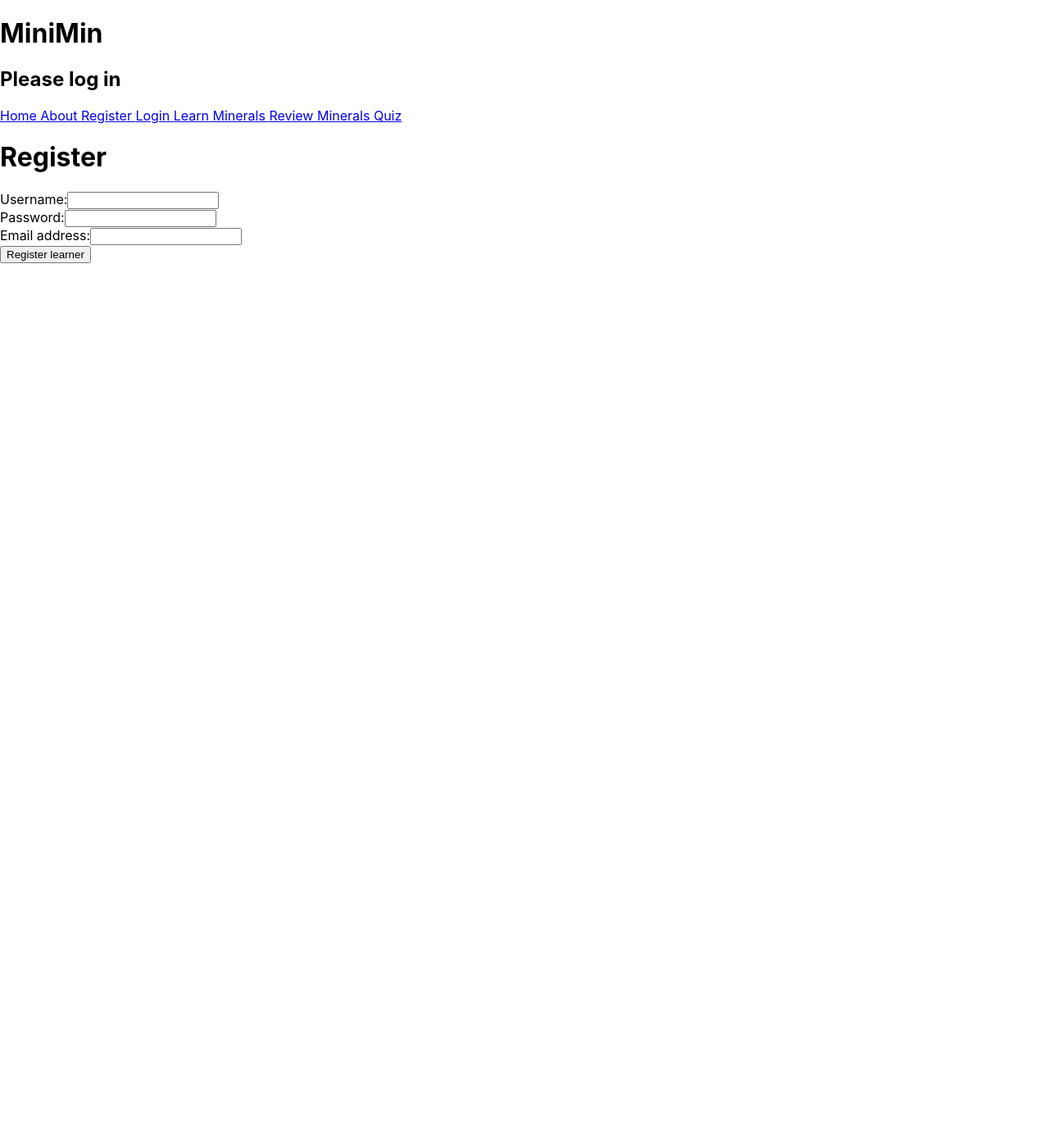
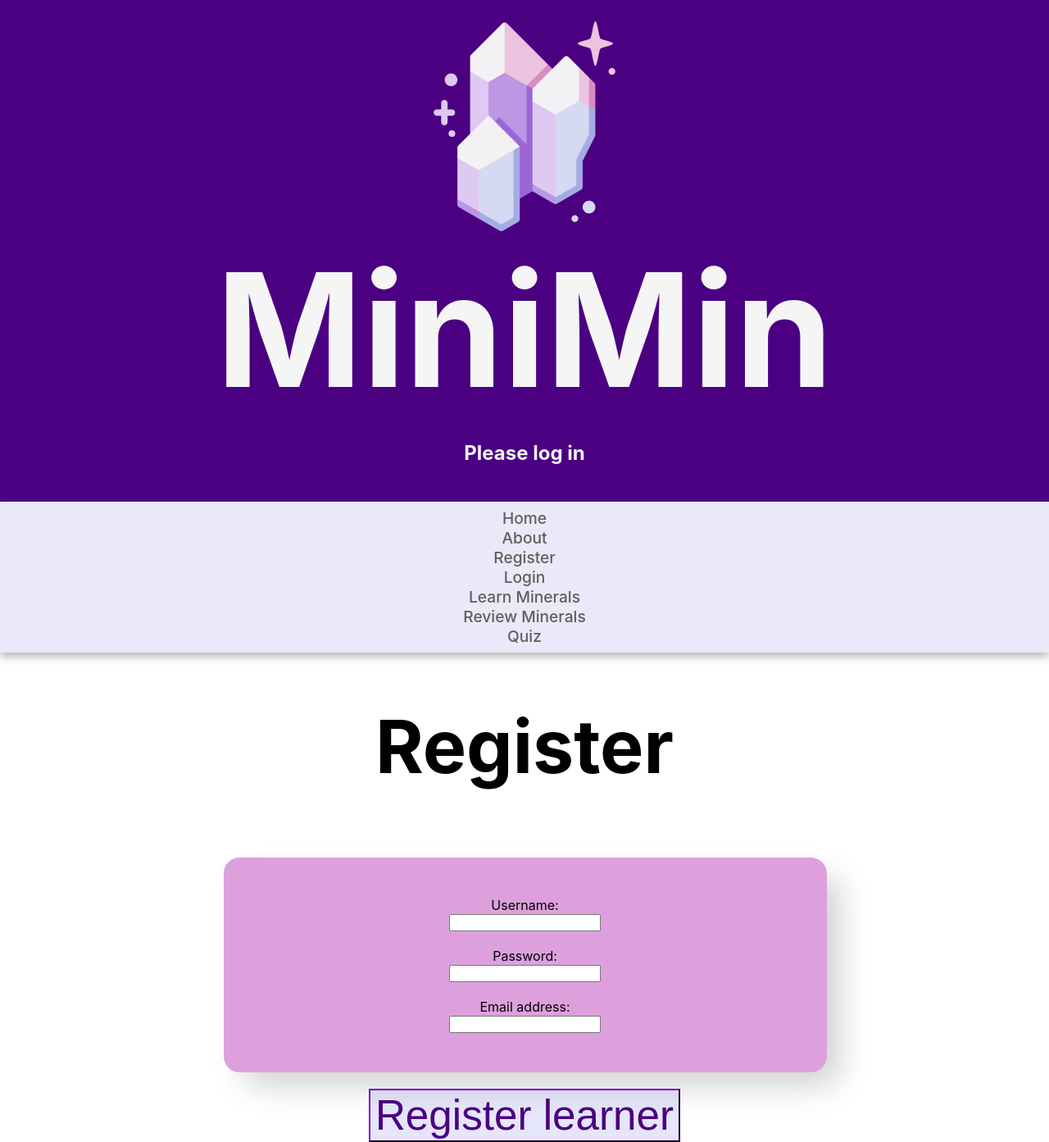
Before and after one commit to hillaryhsmith/mini_min_front_end, a React (Create React App) app: page /register in a window 1280 px wide. Shown: the whole page at 82% size. Before the commit the page ends 800 px from the top, so only its background shows below. Built offline with nearby package versions, Linux system fonts and the light colour scheme.

Commit message:
make css for register page

```diff
--- a/src/App.css
+++ b/src/App.css
@@ -1,38 +1,106 @@
 .App {
+  text-align: center;
+  font-family: Arial, Helvetica, sans-serif;
+}
+
+#header-container {
+  background-color: indigo;
+  color: whitesmoke;
+  text-align: center;
+  padding: 2vw;
+}
+
+#header-title {
+  font-size: 15vw;
+  margin: 0%;
+}
+
+#logo {
+  width : 20vw;
+  height : auto;
+}
+
+.navbar {
+  box-shadow: 0px 5px 10px 0px #aaa;
+  position: top;
+  width: 100%;
+  background: lavender;
+  color: #000;
+  opacity: 0.85;
+  height: auto;
+  z-index: 12;
   text-align: center;
 }
 
-.App-logo {
-  height: 40vmin;
-  pointer-events: none;
+.navbar-container {
+  display: flex;
+  justify-content: center;
+  height: auto;
+  align-items: center;
+  position: relative;
 }
 
-@media (prefers-reduced-motion: no-preference) {
-  .App-logo {
-    animation: App-logo-spin infinite 20s linear;
-  }
+.menu-items {
+  order: 1;
+  display: flex;
+  flex-direction: column;
+  margin-bottom: 0.5rem;
+  margin-top: 0.5rem;
+  font-size: 1.2rem;
 }
 
-.App-header {
-  background-color: #282c34;
-  min-height: 100vh;
-  display: flex;
-  flex-direction: column;
-  align-items: center;
-  justify-content: center;
-  font-size: calc(10px + 2vmin);
-  color: white;
+.menu-items a {
+  text-decoration: none;
+  color: #444;
+  font-weight: 500;
+  transition: color 0.3s ease-in-out;
 }
 
-.App-link {
-  color: #61dafb;
+.menu-items a:hover {
+  color: plum;
+  transition: color 0.3s ease-in-out;
 }
 
-@keyframes App-logo-spin {
-  from {
-    transform: rotate(0deg);
-  }
-  to {
-    transform: rotate(360deg);
-  }
+button {
+  background-color: lavender;
+  color: indigo;
+  border-color: indigo;
+  font-size: 4vw;
 }
+
+h1 {
+  font-size: 7vw;
+  text-align: center;
+}
+
+h2 {
+  text-align: center;
+}
+
+#registration-container {
+  display: flex;
+  justify-content: center;
+  align-items: center;
+}
+
+
+#button-container {
+  display: flex;
+  justify-content: center;
+  align-items: center;
+}
+
+
+form {
+  background-color: plum;
+  padding: 3em;
+  width: 50vw;
+  border-radius: 20px;
+  border-left: 1px solid white;
+  border-top: 1px solid white;
+  backdrop-filter: blur(10px);
+  box-shadow: 20px 20px 40px -6px rgba(0,0,0,0.2);
+  text-align: center;
+  position: relative;
+  transition: all 0.2s ease-in-out;
+}
--- a/src/App.js
+++ b/src/App.js
@@ -10,6 +10,7 @@ import NoPage from "./pages/noPage";
 import Home from "./pages/home";
 import Quiz from "./pages/quiz";
 import { useState, useEffect } from "react";
+import Logo from "./images/crystals.png";
 
 import axios from 'axios';
 
@@ -26,7 +27,9 @@ function App() {
 
   const Navigation = () => {
     return (
-      <nav>
+      <nav class="navbar">
+        <div class="navbar-container">
+        <div class="menu-items">
           <Link to="/">Home </Link>
           <Link to="/about">About </Link>
           <Link to="/register">Register </Link>
@@ -34,6 +37,8 @@ function App() {
           <Link to="/learnMinerals">Learn Minerals </Link>
           <Link to="/reviewMinerals">Review Minerals </Link>
           <Link to="/quiz">Quiz </Link>
+        </div>
+        </div>
       </nav>
     );
   };
@@ -59,11 +64,16 @@ function App() {
 
   return (
     <main>
-      <h1>MiniMin</h1>
-      <h2>{loginStatus}</h2>
-      <h2>{mineralsLearnedStatus}</h2>
+      <header>
+        <div id="header-container">
+          <img id="logo" src={Logo} alt="crystal log"></img>
+          <h1 id="header-title">MiniMin</h1>
+          <h2 id="loginStatus">{loginStatus}</h2>
+          <h2 id="mineralStatus">{mineralsLearnedStatus}</h2>
+        </div>
+      </header>
       <BrowserRouter>
-        <Navigation></Navigation>
+        <Navigation id="nav"></Navigation>
         <Routes>
           <Route path="/" element={<Home />} />
           <Route path="register" element={<Register />} />
--- a/src/pages/register.js
+++ b/src/pages/register.js
@@ -40,22 +40,33 @@ const Register = () => {
     };
 
     return (
-    <div>
+    <div id="registration">
         <h1>Register</h1>
         <h2>{registrationMessage}</h2>
+        <br></br>
+        <div id="registration-container">
+            <form>
                 <div id="usernameInput">
-            <label>Username:</label>
+                    <label>Username: </label>
+                    <br></br>
                     <input type="text" id="username"/>
                 </div>
+                <br></br>
                 <div id="passwordInput">
-            <label>Password:</label>
+                    <label>Password: </label>
+                    <br></br>
                     <input type="password" id="password"/>
                 </div>
+                <br></br>
                 <div id="emailInput">
-            <label>Email address:</label>
+                    <label>Email address: </label>
+                    <br></br>
                     <input type="text" id="email"/>
                 </div>
-        <div>
+            </form>
+        </div>
+        <br></br>
+        <div id="button-container">
         <button type="button" onClick={registerNewLearner}>
         Register learner
         </button>
```
Also changed, not shown: src/images/crystals.png (added). Lines whose indentation alone changed are shown as unchanged.
